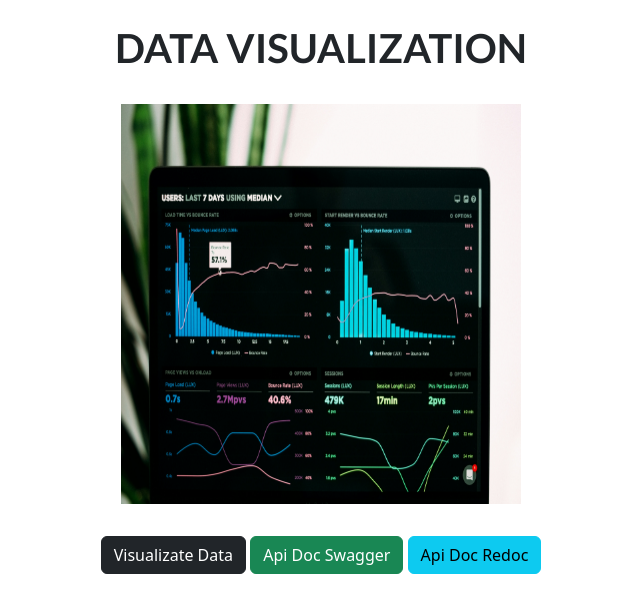
After one commit to kaacuna20/capex-and-opex-rest_api-, a Django app: page / in a window 1280 px wide. The commit adds this page. Shown: the top 613 px of the page, without its empty margins (319-959 px from the left). Run offline with Django 5.2, Linux system fonts and the light colour scheme; some libraries are stand-ins or nearby versions.

Commit message:
Adding index template with button that redirect to documentations routes and login to visualization

```diff
--- a/backend/settings.py
+++ b/backend/settings.py
@@ -158,6 +158,10 @@ USE_TZ = True
 
 STATIC_URL = 'static/'
 
+STATICFILES_DIRS = [
+    BASE_DIR / "static"
+]
+
 # Default primary key field type
 # https://docs.djangoproject.com/en/5.0/ref/settings/#default-auto-field
 
--- a/backend/urls.py
+++ b/backend/urls.py
@@ -26,11 +26,10 @@ from drf_yasg import openapi
 
 schema_view = get_schema_view(
    openapi.Info(
-      title="Snippets API",
+      title="Api Opex & Capex",
       default_version='v1',
-      description="Test description",
-      terms_of_service="https://www.google.com/policies/terms/",
-      contact=openapi.Contact(email="contact@snippets.local"),
+      description="A Rest Api that simulate a private company that return kpi dataframe like opex & capex",
+      contact=openapi.Contact(email="kaacuna20@gmail.com"),
       license=openapi.License(name="BSD License"),
    ),
    public=True,
@@ -41,15 +40,13 @@ schema_view = get_schema_view(
 
 urlpatterns = [
     path('admin/', admin.site.urls),
-    #path("api/token/", TokenObtainPairView.as_view(), name="get_token"),
-    #path("api/token/refresh/", TokenRefreshView.as_view(), name="refresh"),
     path("api-auth/", include("rest_framework.urls")),
-    path("login/", Login.as_view(), name="login"),
-    path("logout/", Logout.as_view(), name="logout"),
+    path("api-login/", Login.as_view(), name="login"),
+    path("api-logout/", Logout.as_view(), name="logout"),
     path("api/", include("api.urls")),
     path("api-user/", include("api_users.urls")),
     path('swagger<format>/', schema_view.without_ui(cache_timeout=0), name='schema-json'),
     path('swagger/', schema_view.with_ui('swagger', cache_timeout=0), name='schema-swagger-ui'),
     path('redoc/', schema_view.with_ui('redoc', cache_timeout=0), name='schema-redoc'),
-    path('chart/', include("data_visualization.urls")),
+    path('', include("data_visualization.urls")),
 ]
--- /dev/null
+++ b/data_visualization/templates/data_visualization/index.html
@@ -0,0 +1,32 @@
+{% extends 'data_visualization/base.html' %}
+{% load static %}
+
+
+
+{% block css_files %}
+    <link rel="stylesheet" href="{% static 'data_visualization/base.css' %}"/>
+    <style>
+        #read-later {
+            margin: 2rem 0;
+          }
+
+
+    </style>
+
+{% endblock %}
+
+{% block content %}
+    <div>
+        <h1 style="text-align: center;">DATA VISUALIZATION</h1>
+    </div>
+    <div id="read-later" style="text-align: center;">
+        <img src="{% static 'image/graph.jpg' %}" height="400" width="400" alt="graph">
+    </div>
+
+    <div id="read-later" style="text-align: center;">
+        <a href="http://127.0.0.1:8000/login"><button type="button" class="btn btn-dark">Visualizate Data</button></a>
+        <a href="http://127.0.0.1:8000/swagger"><button type="button" class="btn btn-success">Api Doc Swagger</button></a>
+        <a href="http://127.0.0.1:8000/redoc"><button type="button" class="btn btn-info">Api Doc Redoc</button></a>
+    </div>
+
+{% endblock content %}
--- a/data_visualization/templates/data_visualization/login.html
+++ b/data_visualization/templates/data_visualization/login.html
@@ -34,4 +34,7 @@
             <button type="submit" class="btn btn-secondary mt-2">Login</button>
         </form>
     </div>
+    <div id="read-later" style="text-align: center;">
+        <a href="http://127.0.0.1:8000"><button type="button" class="btn btn-warning">Back Index</button></a>
+    </div>
 {% endblock content %}
--- a/data_visualization/urls.py
+++ b/data_visualization/urls.py
@@ -3,7 +3,8 @@ from . import views
 
 urlpatterns = [
 
-    path("", views.chart, name="chart"),
+    path("", views.index, name="chart"),
+    path("chart", views.chart, name="chart"),
     path("login", views.login, name="login"),
     path("logout", views.logout, name="logout"),
 
--- a/data_visualization/views.py
+++ b/data_visualization/views.py
@@ -70,6 +70,8 @@ def select_type_year(url_year:str, year:int, headers:dict, type:str):
 
     return fig_1.to_html()
 
+def index(request):
+    return render(request, "data_visualization/index.html")
 
 def login(request):
     login_form = LoginForm()
@@ -78,18 +80,18 @@ def login(request):
         if login_form.is_valid():
             user = request.POST["username"]
             password = request.POST["password"]
-            print(user, password)
+
             parameters = {
                 "username": user,
                 "password": password
             }
-            response = requests.post(url="http://127.0.0.1:8000/login/", json=parameters)
+            response = requests.post(url="http://127.0.0.1:8000/api-login/", json=parameters)
             if response.status_code == 200:
                 request.session["token"] = response.json()["token"]
                 request.session["user"] = response.json()["user"]['id']
                 return HttpResponseRedirect("/chart")
             else:
-                return HttpResponseRedirect("/chart/login")
+                return JsonResponse(response.json())
 
     return render(request, 'data_visualization/login.html', context={
         "form": login_form
@@ -107,11 +109,12 @@ def logout(request):
         parameters = {
                     "user": user_id,
                 }
-        response = requests.post(url="http://127.0.0.1:8000/logout/", json=parameters, headers=headers)
+        response = requests.post(url="http://127.0.0.1:8000/api-logout/", json=parameters, headers=headers)
         if response.status_code == 200:
             request.session["token"] = None
             request.session["user"] = None
-            return HttpResponseRedirect("/chart/login")
+            return HttpResponseRedirect("/login")
+        return JsonResponse({"unauthorized": "You haven't Logged in, redirect to login session! "})
 
 def chart(request):
     access_token = request.session.get("token")
@@ -191,10 +194,6 @@ def chart(request):
     )
     chart_revenue = fig_2.to_html()
 
-
-
-
-
     if type_input == "capex":
         url_month = "http://127.0.0.1:8000/api/capex-df-month"
         url_year = "http://127.0.0.1:8000/api/capex-df-year"
@@ -206,8 +205,5 @@ def chart(request):
     chart_type_month = select_type_month(url_month, int(year_input), int(month_input), headers, month_dict, type_input)
     chart_type_year = select_type_year(url_year, int(year_input), headers, type_input)
 
-
-
-
     context = {'chart_type_month': chart_type_month,'chart_type_year': chart_type_year, 'chart_revenue': chart_revenue,'form': DateForm(), "title":type_input}
     return render(request, 'data_visualization/chart.html', context)
```
Also changed, not shown: data_visualization/static/image/graph.jpg (added), db.sqlite3.
